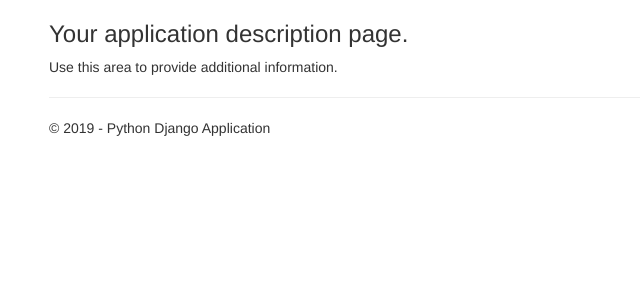
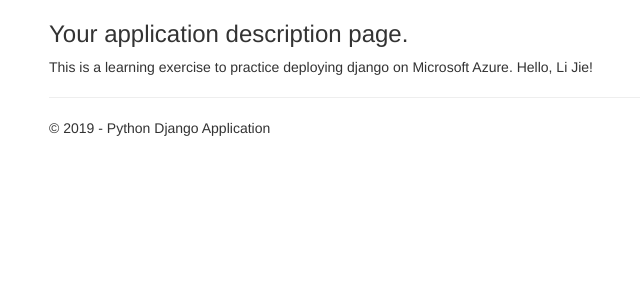
Before and after one commit to kusl/denverbroncos, a Django app: page /about in a window 1280 px wide. Shown: the part 52-351 px from the top of the page, without its empty margins (21-661 px from the left). Run offline with Django 3.2, Linux system fonts and the light colour scheme; some libraries are stand-ins or nearby versions.

Commit message:
say hello to li jie

```diff
--- a/Application/app/templates/app/about.html
+++ b/Application/app/templates/app/about.html
@@ -2,9 +2,12 @@
 
 {% block content %}
 
-<h2>{{ title }}.</h2>
-<h3>{{ message }}</h3>
+    <h2>{{ title }}.</h2>
+    <h3>{{ message }}</h3>
 
-<p>Use this area to provide additional information.</p>
+    <p>
+        This is a learning exercise to practice deploying django on Microsoft Azure.
+        Hello, Li Jie!
+    </p>
 
 {% endblock %}
```
